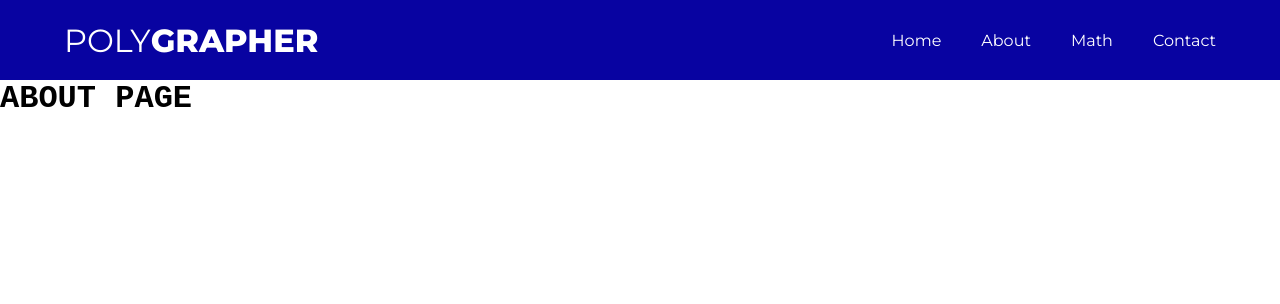
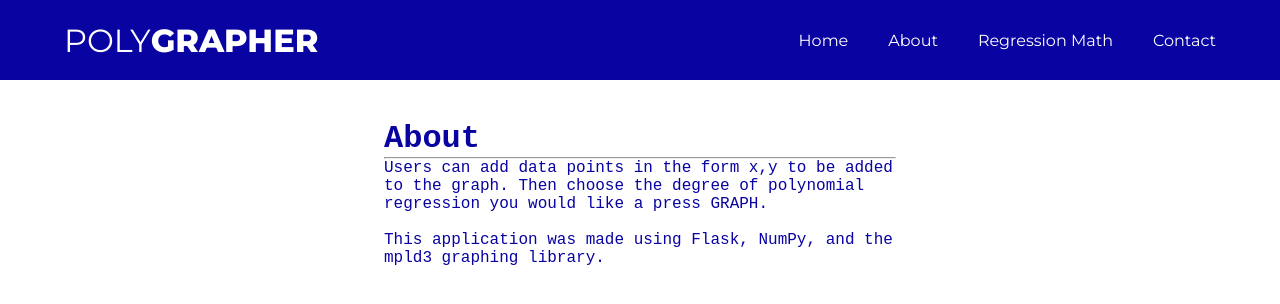
Before and after one commit to tannerskluz/grapher, a Flask app: page /about in a window 1280 px wide. Shown: the top 304 px of the page. Run offline with Flask 2, Linux system fonts and the light colour scheme.

Commit message:
added other pages

```diff
--- a/static/css/main.css
+++ b/static/css/main.css
@@ -230,3 +230,16 @@ td {
     border: 0px;
   }
 }
+
+.about{
+    position: absolute;
+    left: 30%;
+    right: 30%;
+    top: 15%;
+    color: #0803a1;
+}
+
+.aboutheader{
+    position: relative;
+    /*left: 50%;*/
+}
--- a/templates/about.html
+++ b/templates/about.html
@@ -6,7 +6,15 @@
 
 {% block body %}
 
-<h1>ABOUT PAGE</h1>
-
+<div class = "about">
+	<div class = "aboutheader">
+		<h1>About</h1>
+	</div>
+	<hr>
+	<p>Users can add data points in the form x,y to be added to the graph. Then choose the degree of polynomial regression you would like a
+	press GRAPH. </p>
+	<br>
+	<p>This application was made using Flask, NumPy, and the mpld3 graphing library.</p>
+</div>
+</html>
 {% endblock %}
-</html>
--- a/templates/base.html
+++ b/templates/base.html
@@ -17,7 +17,7 @@
 			<ul class = "navigation">
 				<a href= "/regraph"><li>Home</li></a>
 				<a href= "/about"><li>About</li></a>
-				<a href= "/math"><li>Math</li></a>
+				<a href= "/math"><li>Regression Math</li></a>
 				<a href= "/contact"><li>Contact</li></a>
 			</ul>
 		</div>
```
Also changed, not shown: templates/contact.html (+9 -1 lines), templates/math.html (+6 -1 lines), static/linalg.png (added).
